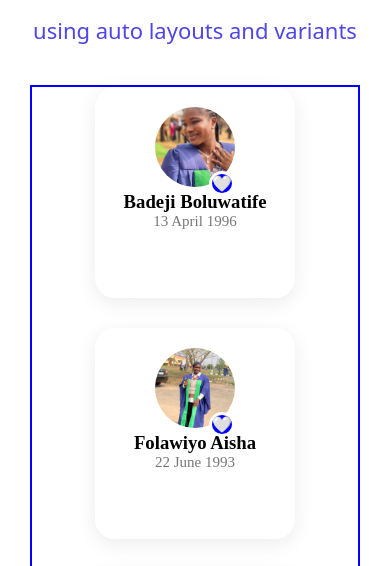
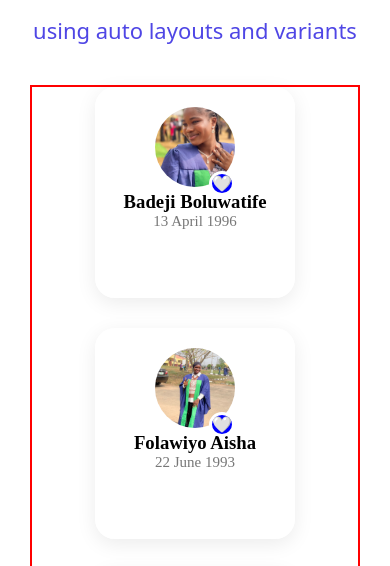
Before and after one commit to badejiboluwatife13-commits/Mini-CSS-GRID-project, a plain HTML site: page index.html in a window 390 px wide. Shown: the part 197-763 px from the top of the page. Drawn offline with Linux system fonts and the light colour scheme.

Commit message:
Update grid styling

```diff
--- a/style.css
+++ b/style.css
@@ -111,7 +111,7 @@ img{
         display: flex;
         justify-content: center;
         align-items: center;
-        border: 2px solid blue;
+        border: 2px solid red;
     }
     .heart{
         top: 30%;
```
